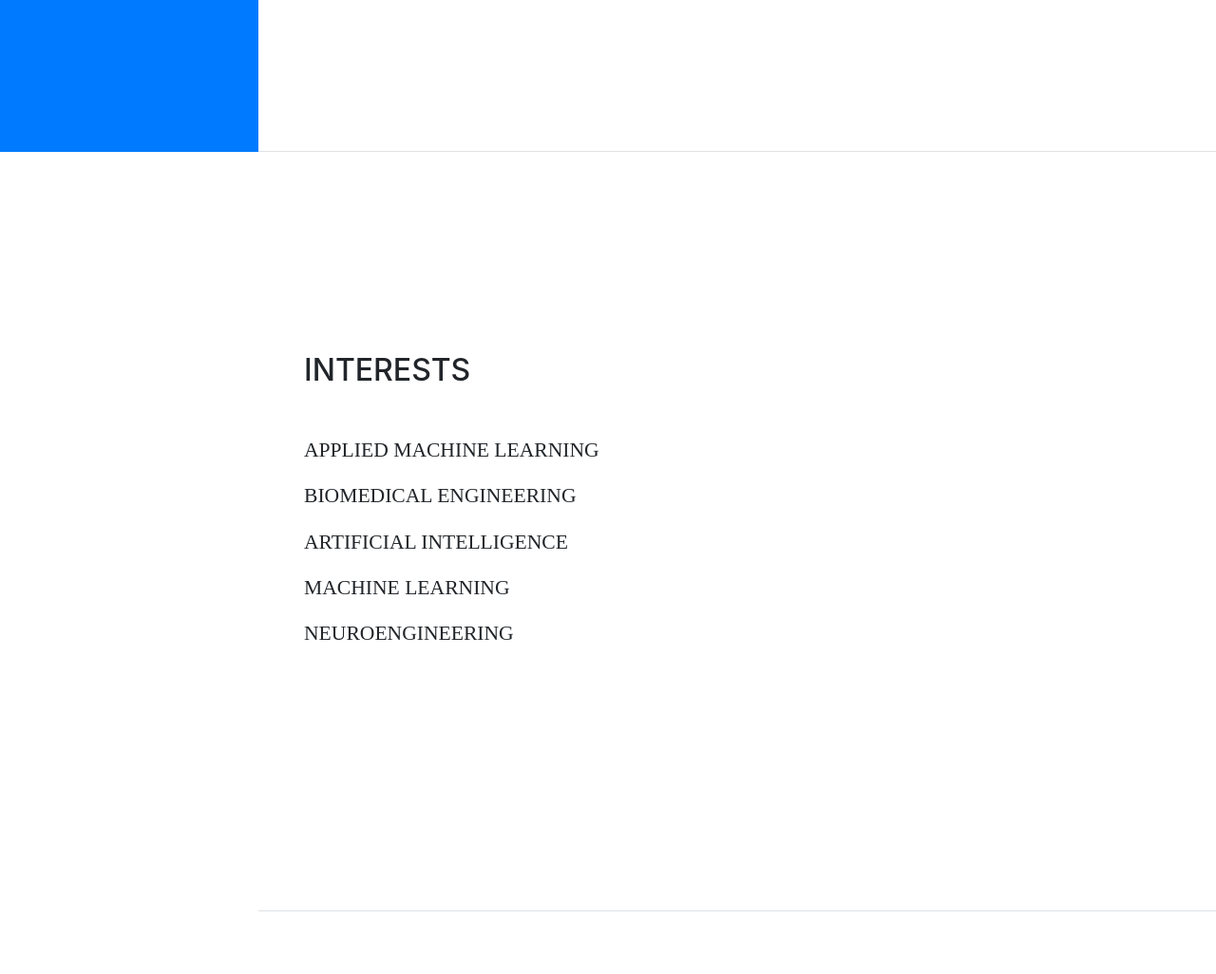
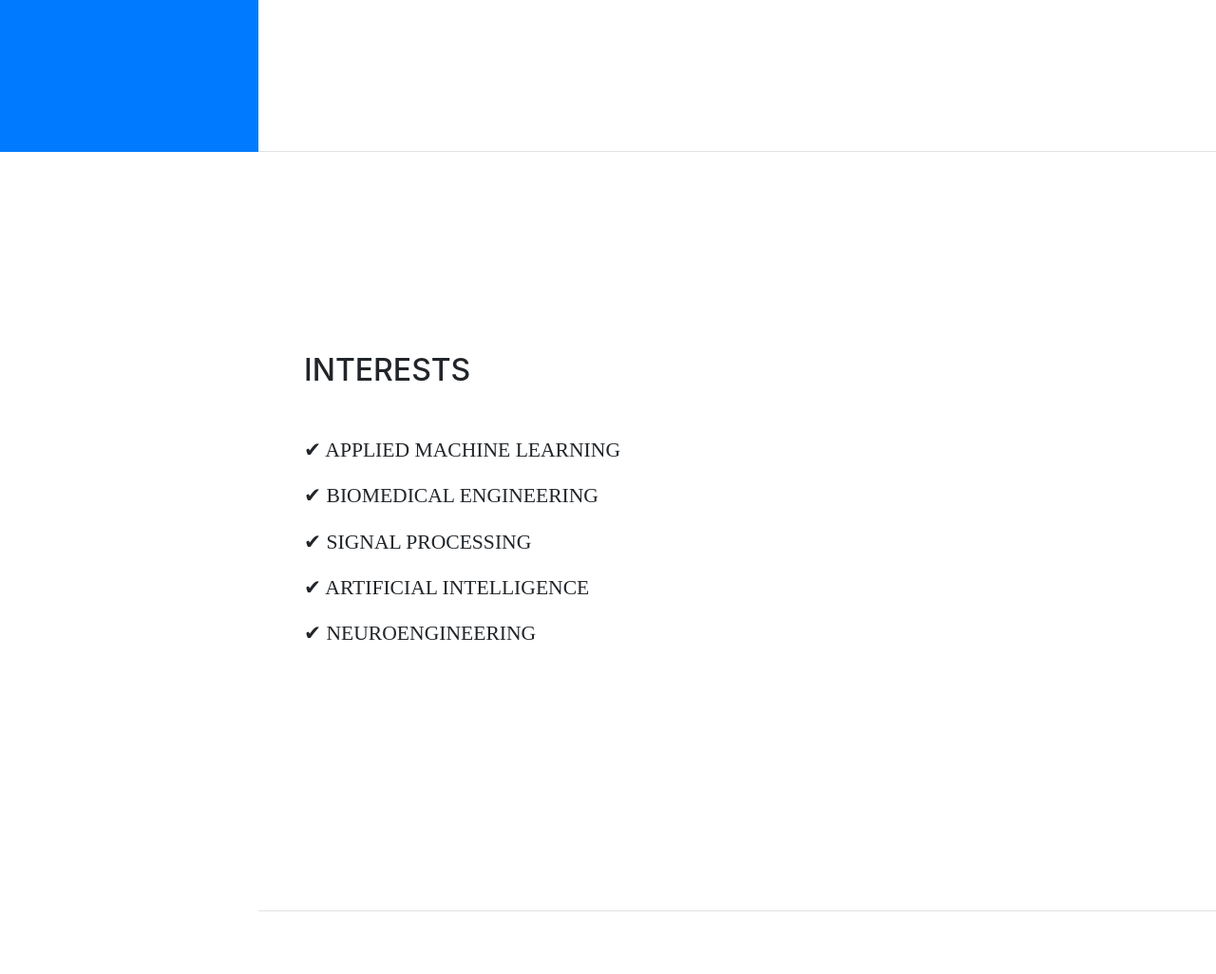
Before and after one commit to fatemehmirzade/fatemehmirzade.github.io, a website with bundled scripts: page index.html in a window 1280 px wide. Shown: the part 640-1666 px from the top of the page at 95% size. Built offline with nearby package versions, Linux system fonts and the light colour scheme; a web font is replaced by a local one.

Commit message:
Update index.html

```diff
--- a/index.html
+++ b/index.html
@@ -66,7 +66,7 @@
       <section class="resume-section p-3 p-lg-5 d-flex d-column" id="about">
         <div class="my-auto">
           <h1 class="mb-0">Fatemeh
-            <span class="text-primary">Mirzadeh</span>
+            <span class="text-primary">Mirzadeh Sarcheshmeh</span>
           </h1>
           <div class="subheading mb-5">
             <a href="#">Researcher | Machine Learning Engineer | Mechatronics engineer</a>
@@ -116,11 +116,11 @@
           <div class="resume-item d-flex flex-column flex-md-row mb-5">
             <div class="resume-content mr-auto">
 
-              <div class="subheading mb-3">Applied Machine Learning</div>
-			  <div class="subheading mb-3"> Biomedical Engineering</div>
-			  <div class="subheading mb-3">Artificial Intelligence</div>
-			  <div class="subheading mb-3">Machine Learning</div>
-			  <div class="subheading mb-3">Neuroengineering</div>
+              <div class="subheading mb-3">&#10004; Applied Machine Learning</div>
+			  <div class="subheading mb-3">&#10004; Biomedical Engineering</div>
+			  <div class="subheading mb-3">&#10004; Signal Processing</div>
+			  <div class="subheading mb-3">&#10004; Artificial Intelligence</div>
+			  <div class="subheading mb-3">&#10004; Neuroengineering</div>
 
 			</div>
 
```
